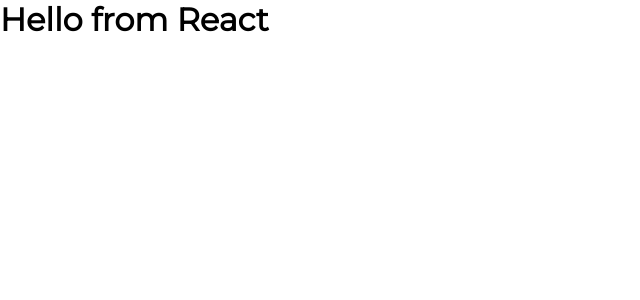
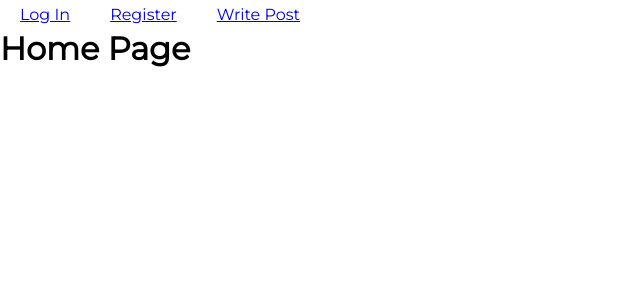
Before and after one commit to Evva1023/Blog-Website, a React (Create React App) app in the folder client/: page / in a window 1280 px wide. Shown: the top 300 px of the page, without its empty margins (0-640 px from the left). Built offline with nearby package versions, Linux system fonts and the light colour scheme.

Commit message:
Added BrowserRouter and routes, built navigation in HomeView component, and initially  styled links

```diff
--- a/client/src/App.js
+++ b/client/src/App.js
@@ -1,8 +1,37 @@
 import React from "react";
+import { createBrowserRouter, RouterProvider } from "react-router-dom";
+import { HomeView } from "./views/HomeView";
+import { LoginView } from "./views/LoginView";
+import { RegisterView } from "./views/RegisterView";
+import { SinglePostView } from "./views/SinglePostView";
+import { WritePostView } from "./views/WritePostView";
 import "./style.css";
+
+const router = createBrowserRouter([
+  {
+    path: "/",
+    element: <HomeView />
+  },
+  {
+    path: "/login",
+    element: <LoginView />
+  },
+  {
+    path: "/register",
+    element: <RegisterView />
+  },
+  {
+    path: "/post/:id",
+    element: <SinglePostView />
+  },
+  {
+    path: "/write",
+    element: <WritePostView />
+  }
+]);
 
 export function App() {
   return (
-    <h1>Hello from React</h1>
+    <RouterProvider router={router} />
   );
 }
--- a/client/src/style.css
+++ b/client/src/style.css
@@ -9,3 +9,9 @@
 body {
     font-family: "Montserrat", Arial, sans-serif;
 }
+
+.nav-link {
+    display: inline-block;
+    padding: 5px 10px;
+    margin: 0 10px;
+}
--- a/client/src/views/HomeView.js
+++ b/client/src/views/HomeView.js
@@ -1,7 +1,15 @@
 import React from "react";
+import { Link } from "react-router-dom";
 
 export const HomeView = () => {
     return (
+        <>
+        <nav>
+            <Link className="nav-link" to="/login">Log In</Link>
+            <Link className="nav-link" to="/register">Register</Link>
+            <Link className="nav-link" to="/write">Write Post</Link>
+        </nav>
         <h1>Home Page</h1>
+        </>
     );
 };
```
